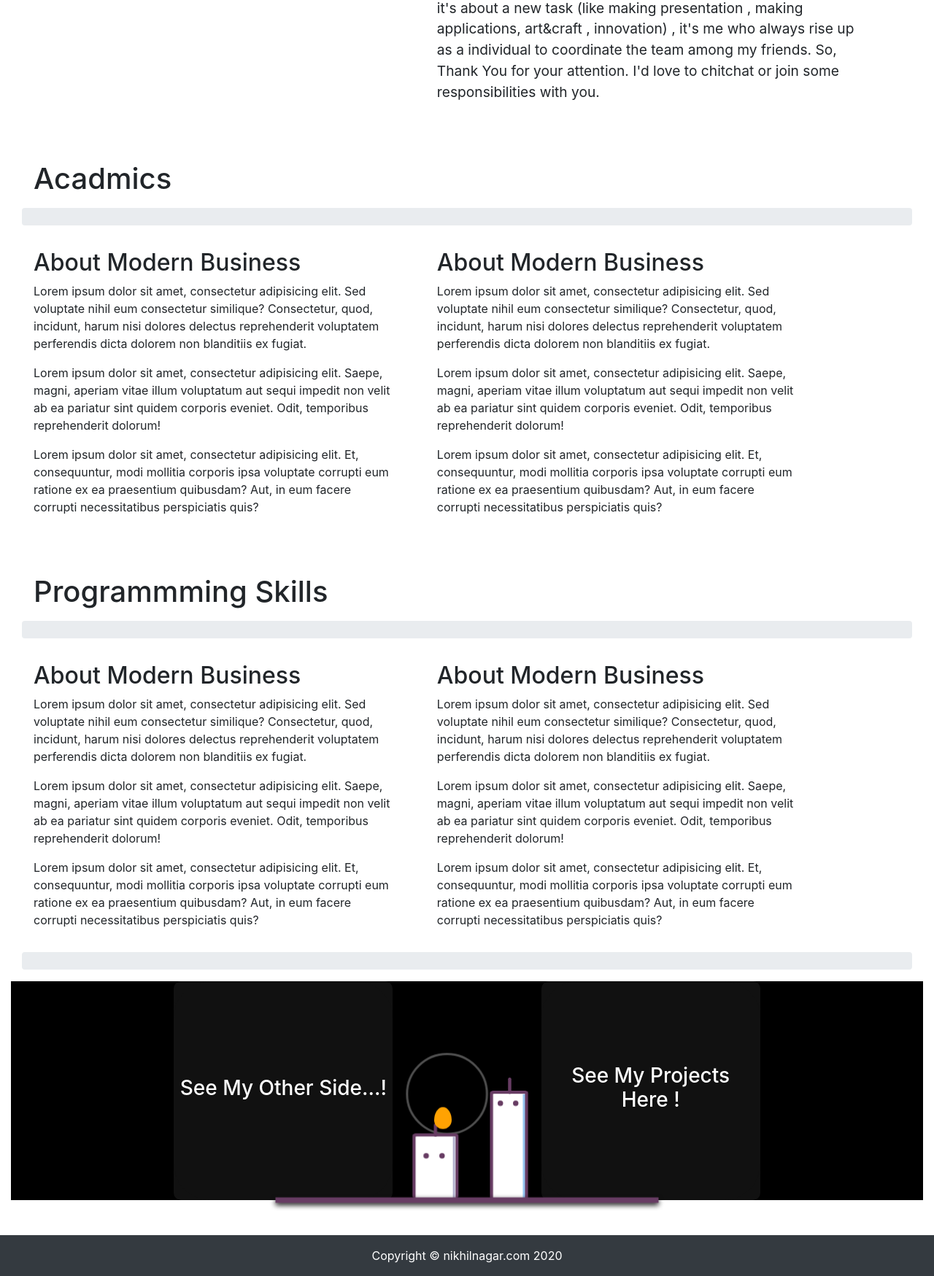
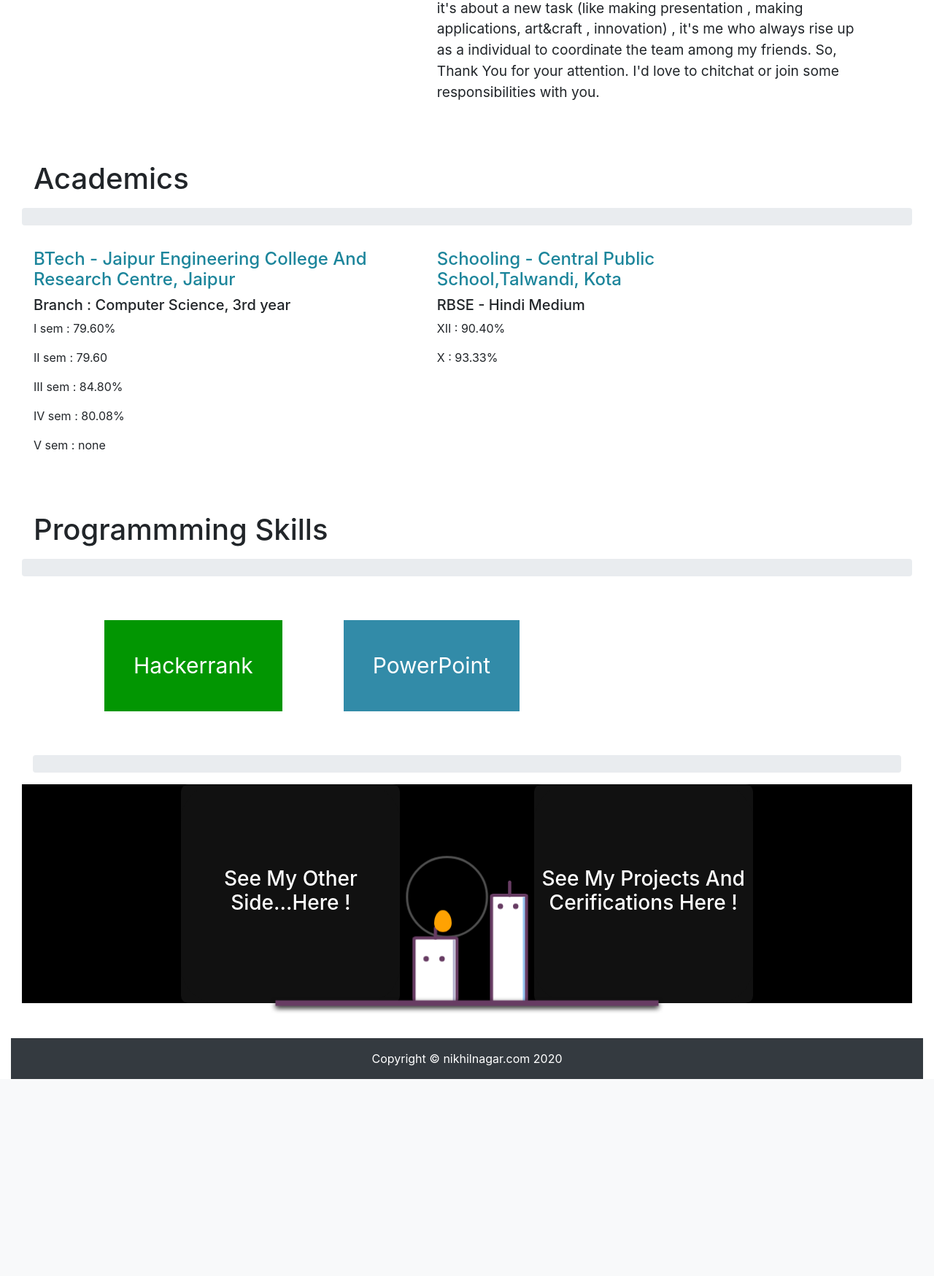
Before and after one commit to nikhilnagargit/MySite, a Django app: page /portfolio/about/ in a window 1280 px wide. Shown: the part 990-2739 px from the top of the page at 73% size. After the commit the page ends 2469 px from the top, so only its background shows below. Run offline with Django 3.2, Linux system fonts and the light colour scheme; some libraries are stand-ins or nearby versions.

Commit message:
some changes....blaa blaa

```diff
--- a/portfolio/templates/portfolio/about.html
+++ b/portfolio/templates/portfolio/about.html
@@ -3,26 +3,6 @@
 
  {% block content %}
    <div>
-<!--
-<div class="container-fluid">
-    	<div class="container-fluid jumbotron" style="	background-image:url({% static 'portfolio/images/a.jpg' %});
-	background-size: cover;
-	height: 100%;">
-
-  <h1 class="display-4 text">Hello, I am Nikhil !</h1>
-  <p class="lead">This is my about page. You can see my details below. Don't forget to checkout Projects tab.</p>
-  <hr class="my-4">
-  <p>It uses utility classes for typography and spacing to space content out within the larger container.</p>
-  <p class="lead">
-    <a class="btn btn-primary btn-lg" href="#" role="button">Learn more</a>
-  </p>
-</div>
-</div> -->
-
-
-
-
-
 
 
 
@@ -42,7 +22,7 @@
 
 
   <p class="lead">
-    <a class="btn btn-primary btn-lg" href="#" role="button">Learn more</a>
+    <a class="btn btn-primary btn-lg" href="#" role="button">This button do nothing</a>
   </p>
   </div>
 </div>
@@ -78,24 +58,29 @@
 
 
 <div class="container-fluid">
- <h1 class="mt-5 mb-3 ml-3">Acadmics
+ <h1 class="mt-5 mb-3 ml-3">Academics
     </h1>
 <div class="breadcrumb">
     </div>
 
     <!-- Intro Content -->
     <div class="row">
-      <div class="col-lg-5 m-3">
-        <h2>About Modern Business</h2>
-        <p>Lorem ipsum dolor sit amet, consectetur adipisicing elit. Sed voluptate nihil eum consectetur similique? Consectetur, quod, incidunt, harum nisi dolores delectus reprehenderit voluptatem perferendis dicta dolorem non blanditiis ex fugiat.</p>
-        <p>Lorem ipsum dolor sit amet, consectetur adipisicing elit. Saepe, magni, aperiam vitae illum voluptatum aut sequi impedit non velit ab ea pariatur sint quidem corporis eveniet. Odit, temporibus reprehenderit dolorum!</p>
-        <p>Lorem ipsum dolor sit amet, consectetur adipisicing elit. Et, consequuntur, modi mollitia corporis ipsa voluptate corrupti eum ratione ex ea praesentium quibusdam? Aut, in eum facere corrupti necessitatibus perspiciatis quis?</p>
+      <div class="col-lg-5 m-3" >
+        <h4 style="color:#1c859b;">BTech - Jaipur Engineering College And Research Centre, Jaipur</h4>
+        <h5 >Branch : Computer Science, 3rd year</h5>
+        <p >I sem :   79.60%</p>
+        <p>II sem :  79.60</p>
+        <p>III sem : 84.80%</p>
+        <p>IV sem : 80.08%</p>
+        <p>V sem :  none</p>
+
       </div>
        <div class="col-lg-5 m-3">
-        <h2>About Modern Business</h2>
-        <p>Lorem ipsum dolor sit amet, consectetur adipisicing elit. Sed voluptate nihil eum consectetur similique? Consectetur, quod, incidunt, harum nisi dolores delectus reprehenderit voluptatem perferendis dicta dolorem non blanditiis ex fugiat.</p>
-        <p>Lorem ipsum dolor sit amet, consectetur adipisicing elit. Saepe, magni, aperiam vitae illum voluptatum aut sequi impedit non velit ab ea pariatur sint quidem corporis eveniet. Odit, temporibus reprehenderit dolorum!</p>
-        <p>Lorem ipsum dolor sit amet, consectetur adipisicing elit. Et, consequuntur, modi mollitia corporis ipsa voluptate corrupti eum ratione ex ea praesentium quibusdam? Aut, in eum facere corrupti necessitatibus perspiciatis quis?</p>
+        <h4 style="color:#1c859b;">Schooling - Central Public School,Talwandi, Kota</h4>
+        <h5>RBSE - Hindi Medium</h5>
+        <p>XII : 90.40%</p>
+        <p>  X : 93.33%</p>
+
       </div>
     </div>
 </div>
@@ -110,23 +95,48 @@
     </div>
 
     <!-- Intro Content -->
-    <div class="row">
-      <div class="col-lg-5 m-3">
-        <h2>About Modern Business</h2>
-        <p>Lorem ipsum dolor sit amet, consectetur adipisicing elit. Sed voluptate nihil eum consectetur similique? Consectetur, quod, incidunt, harum nisi dolores delectus reprehenderit voluptatem perferendis dicta dolorem non blanditiis ex fugiat.</p>
-        <p>Lorem ipsum dolor sit amet, consectetur adipisicing elit. Saepe, magni, aperiam vitae illum voluptatum aut sequi impedit non velit ab ea pariatur sint quidem corporis eveniet. Odit, temporibus reprehenderit dolorum!</p>
-        <p>Lorem ipsum dolor sit amet, consectetur adipisicing elit. Et, consequuntur, modi mollitia corporis ipsa voluptate corrupti eum ratione ex ea praesentium quibusdam? Aut, in eum facere corrupti necessitatibus perspiciatis quis?</p>
-      </div>
-       <div class="col-lg-5 m-3">
-        <h2>About Modern Business</h2>
-        <p>Lorem ipsum dolor sit amet, consectetur adipisicing elit. Sed voluptate nihil eum consectetur similique? Consectetur, quod, incidunt, harum nisi dolores delectus reprehenderit voluptatem perferendis dicta dolorem non blanditiis ex fugiat.</p>
-        <p>Lorem ipsum dolor sit amet, consectetur adipisicing elit. Saepe, magni, aperiam vitae illum voluptatum aut sequi impedit non velit ab ea pariatur sint quidem corporis eveniet. Odit, temporibus reprehenderit dolorum!</p>
-        <p>Lorem ipsum dolor sit amet, consectetur adipisicing elit. Et, consequuntur, modi mollitia corporis ipsa voluptate corrupti eum ratione ex ea praesentium quibusdam? Aut, in eum facere corrupti necessitatibus perspiciatis quis?</p>
-      </div>
-    </div>
-</div>
+    <div class="container">
+    <div class="flex-container" style="display: flex; flex-wrap: wrap ; margin: 50px auto">
 
 
+       <i style="font-size:10rem" class=" m-2 devicon-bootstrap-plain-wordmark colored "></i>
+<i style="font-size:10rem" class="m-2 devicon-python-plain-wordmark"></i>
+        <i style="font-size:12rem" class="m-2 devicon-django-plain-wordmark colored"></i>
+<a  href="#"  style="
+  background: #029602;
+  color: white;
+  padding:40px;
+  font-size:30px;
+
+  text-align: center;
+  text-decoration:none;
+  margin: 10px 10px;
+
+">Hackerrank</a>
+<i style="font-size:10rem" class="m-2  devicon-github-plain-wordmark colored"></i>
+<i style="font-size:10rem" class="devicon-javascript-plain colored m-2 "></i>
+
+<i style="font-size:10rem" class=" m-2  devicon-jquery-plain colored"></i>
+
+
+  <i style="font-size:10rem" class="m-2 devicon-react-original"></i>
+<a   href="#" style="
+  background: #328ba8;
+  color: white;
+  padding:40px;
+  font-size:30px;
+
+  text-align: center;
+  text-decoration:none;
+  margin: 10px 10px;
+
+">PowerPoint</a>
+
+
+
+
+</div>
+</div>
 
 
 <div class="container-fluid">
@@ -135,15 +145,15 @@
     </div>
 
     <!-- Intro Content -->
-    <div class="row justify-content-center h-50" style="background-color: black; ">
+    <div class="row justify-content-center h-100" style="background-color: black; ">
         <div class="col-lg-4 text-left ">
        	<a href="{% url 'portfolio:photocardlist' %}">
-           <button class="glow-on-hover " type="button"><p class="h3">See My Other Side...!</p></button>
+           <button class="glow-on-hover " type="button"><p class="h3">See My Other Side...Here !</p></button>
            </a>
       </div>
        <div class="col-lg-4 text-right ">
        	<a href="{% url 'portfolio:projects' %}">
-           <button class="glow-on-hover " type="button"><p class="h3">See My Projects Here !</p></button>
+           <button class="glow-on-hover " type="button"><p class="h3">See My Projects And Cerifications Here !</p></button>
            </a>
       </div>
 
--- a/portfolio/templates/portfolio/base.html
+++ b/portfolio/templates/portfolio/base.html
@@ -9,6 +9,8 @@
   src="https://code.jquery.com/jquery-3.4.1.min.js"
   integrity="sha256-CSXorXvZcTkaix6Yvo6HppcZGetbYMGWSFlBw8HfCJo="
   crossorigin="anonymous"></script>
+  <link rel="stylesheet" type="text/css" href="https://stackpath.bootstrapcdn.com/font-awesome/4.7.0/css/font-awesome.min.css">
+<link rel="stylesheet" href="https://cdn.rawgit.com/konpa/devicon/df6431e323547add1b4cf45992913f15286456d3/devicon.min.css">
 
 		<!-- Bootstrap core CSS -->
 		<link rel="stylesheet" href="https://maxcdn.bootstrapcdn.com/bootstrap/4.0.0/css/bootstrap.min.css" integrity="sha384-Gn5384xqQ1aoWXA+058RXPxPg6fy4IWvTNh0E263XmFcJlSAwiGgFAW/dAiS6JXm" crossorigin="anonymous">
```
